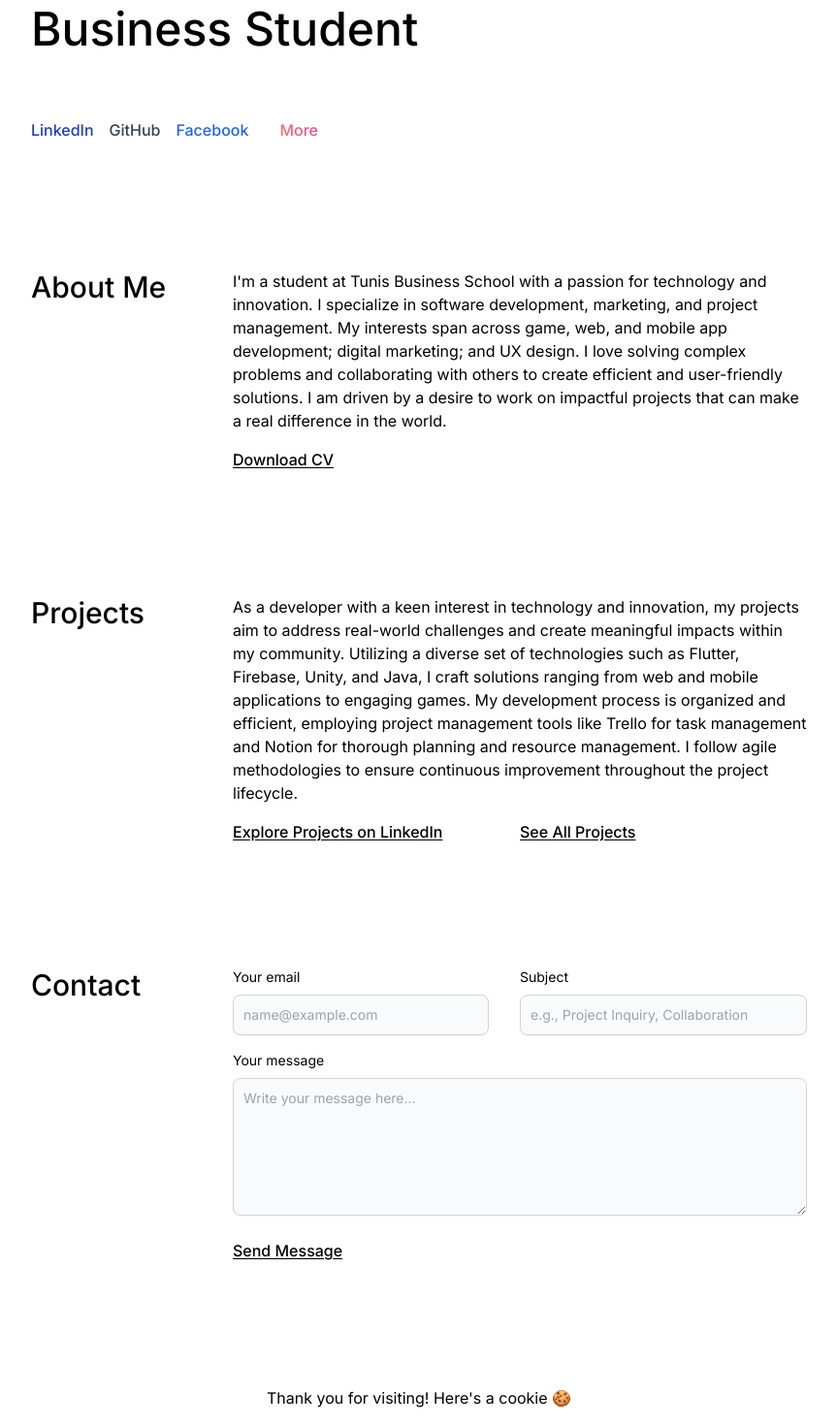
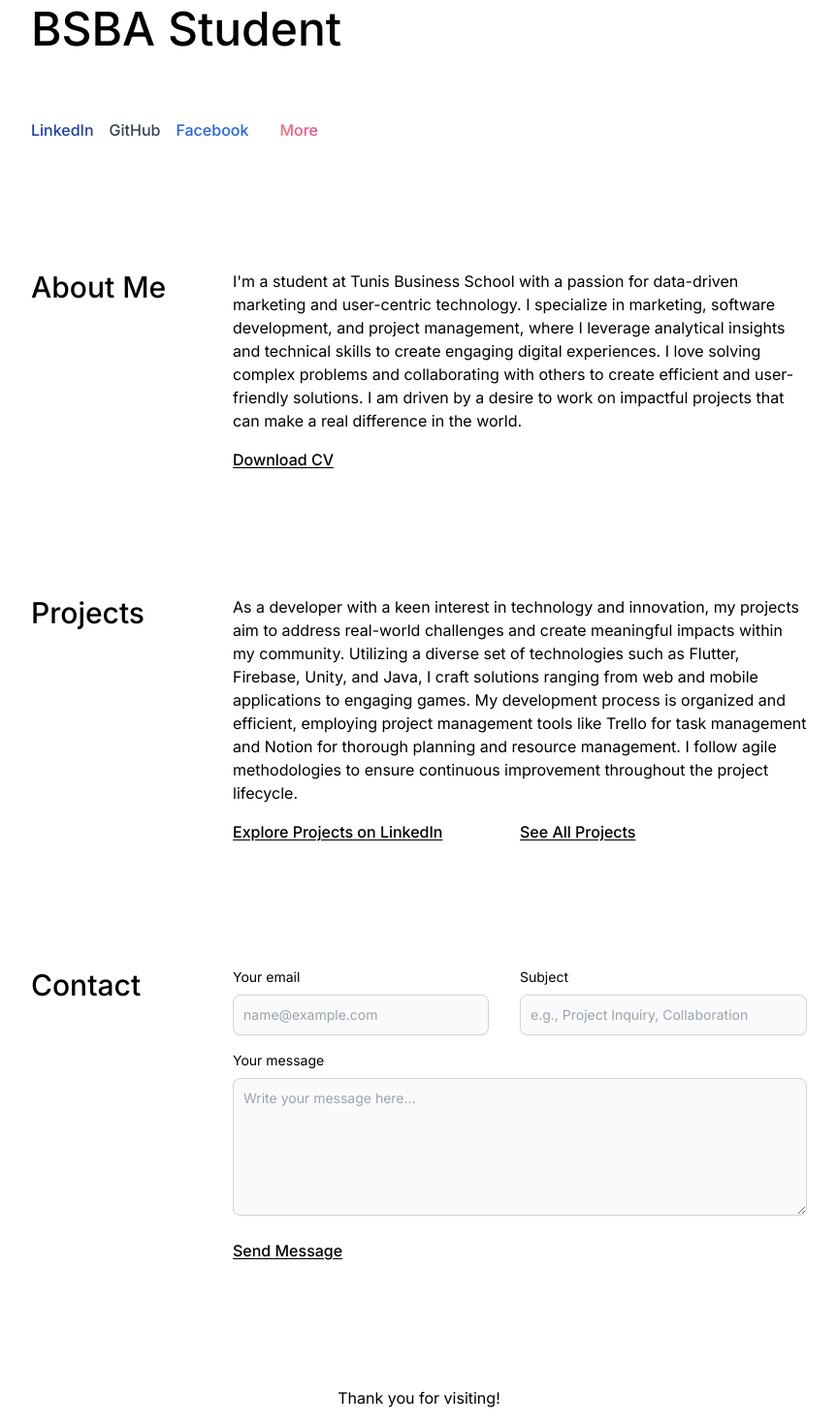
Before and after one commit to aminbadh/personal-website, a Next.js app: page / in a window 1280 px wide. Shown: the part 246-1716 px from the top of the page at 97% size, without its empty margins (208-1071 px from the left). Built offline with nearby package versions, Linux system fonts and the light colour scheme.

Commit message:
Update Copy

```diff
--- a/app/layout.js
+++ b/app/layout.js
@@ -4,8 +4,8 @@ import "./globals.css";
 const inter = Inter({ subsets: ["latin"] });
 
 export const metadata = {
-  title: "Amin Ben Abelhafidh | Business Student & Technologist",
-  description: "Amin Ben Abdelhafidh, a student at Tunis Business School, is passionate about technology and innovation. Specializing in software development, marketing, and project management, Amin is dedicated to creating impactful, user-friendly solutions.",
+  title: "Amin Ben Abelhafidh | Business & Technology Professional",
+  description: "Amin Ben Abdelhafidh, a BSBA student at Tunis Business School, combines analytical marketing insights with technical capabilities. Specializing in marketing analytics and software development, Amin is dedicated to driving impactful and user-friendly results.",
 };
 
 export default function RootLayout({ children }) {
--- a/app/page.js
+++ b/app/page.js
@@ -34,7 +34,7 @@ export default function Home() {
 
       <main className="mt-12 flex">
         <div>
-          <h1 className="text-5xl font-medium sm:text-6xl sm:leading-normal">Hi, I&#39;m <span className="text-blue-600">Amin</span> <br /> <span className="text-3xl sm:text-5xl">Business Student</span></h1>
+          <h1 className="text-5xl font-medium sm:text-6xl sm:leading-normal">Hi, I&#39;m <span className="text-blue-600">Amin</span> <br /> <span className="text-3xl sm:text-5xl">BSBA Student</span></h1>
           <div className="mt-12 flex flex-wrap leading-loose">
             <a className="flex items-center space-x-1 mr-4 font-medium text-blue-800" href="https://www.linkedin.com/in/aminbadh/" target="_blank">LinkedIn</a>
             <a className="flex items-center space-x-1 mr-4 font-medium text-slate-700" href="https://github.com/aminbadh/" target="_blank">GitHub</a>
@@ -47,7 +47,7 @@ export default function Home() {
       <section className="mt-32 lg:flex">
         <h2 className="text-3xl flex-none w-52 font-medium mb-4">About Me</h2>
         <div className="grow">
-          <p>I&#39;m a student at Tunis Business School with a passion for technology and innovation. I specialize in software development, marketing, and project management. My interests span across game, web, and mobile app development; digital marketing; and UX design. I love solving complex problems and collaborating with others to create efficient and user-friendly solutions. I am driven by a desire to work on impactful projects that can make a real difference in the world.</p>
+          <p>I&#39;m a student at Tunis Business School with a passion for data-driven marketing and user-centric technology. I specialize in marketing, software development, and project management, where I leverage analytical insights and technical skills to create engaging digital experiences. I love solving complex problems and collaborating with others to create efficient and user-friendly solutions. I am driven by a desire to work on impactful projects that can make a real difference in the world.</p>
           <a className="mt-4 inline-block underline underline-offset-2 font-medium" href="https://drive.google.com/file/d/15rjQ7BbJvb12WHzMQW1I9JFzw2UjnzKE/view?usp=sharing" target="_blank">Download CV</a>
         </div>
       </section>
@@ -69,7 +69,7 @@ export default function Home() {
       </section>
 
       <footer className="mt-32 mb-4">
-        <p className="text-center">Thank you for visiting! <br className="sm:hidden" /> Here&#39;s a cookie 🍪</p>
+        <p className="text-center">Thank you for visiting!</p>
       </footer>
     </>
   );
```
